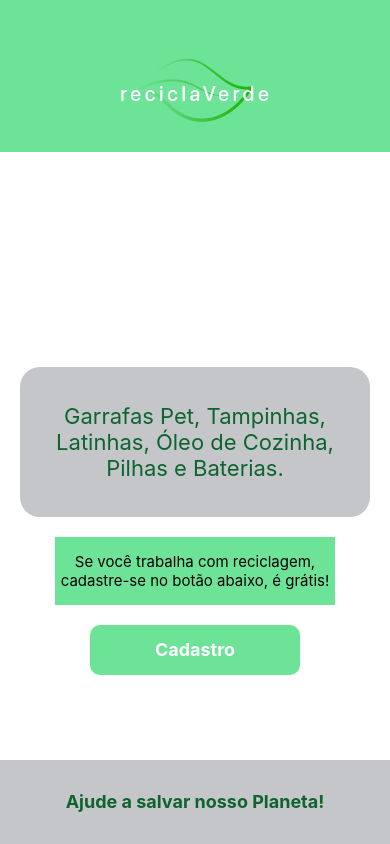
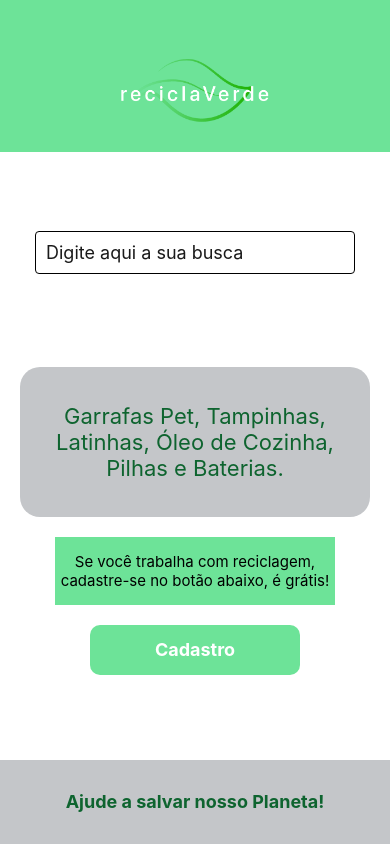
Before and after one commit to RomuloAlvernaz/reciclaVerdeApp, a React Native app: screen / in a window 390 px wide. Built offline with nearby package versions, Linux system fonts and the light colour scheme.

Commit message:
update index.js

```diff
--- /dev/null
+++ b/src/components/MyInput/index.js
@@ -0,0 +1,30 @@
+import React from "react";
+import {
+    SafeAreaView, TextInput, StyleSheet} from 'react-native';
+
+    const MyInput = () => {
+        return (
+            <SafeAreaView>
+                <TextInput
+                style={style.input}
+                placeholder="Digite aqui a sua busca"
+                ></TextInput>
+            </SafeAreaView>
+        );
+
+    }
+
+    const style = StyleSheet.create({
+        input: {
+            borderWidth: 1,
+            marginBottom: 15,
+            marginTop: -90,
+            padding: 10,
+            width: 320,
+            fontSize: 18,
+            color:"#1a1a1a",
+            borderRadius: 4,
+        }
+    });
+
+    export default MyInput;
--- a/src/pages/home/index.js
+++ b/src/pages/home/index.js
@@ -1,5 +1,6 @@
 import React from 'react';
 import { View, StyleSheet, Text, Image, TouchableOpacity } from 'react-native';
+import MyInput from '../../components/MyInput';
 
 const HomeScreen = () => {
   return (
@@ -11,6 +12,7 @@ const HomeScreen = () => {
         />
       </View>
       <View style={styles.whiteArea}>
+      <MyInput />
         <View style={styles.rectangleWrapper}>
           <View style={styles.rectangle}>
             <Text style={styles.rectangleText}>
```
Also changed, not shown: src/components/MyButton/index.js (added).
